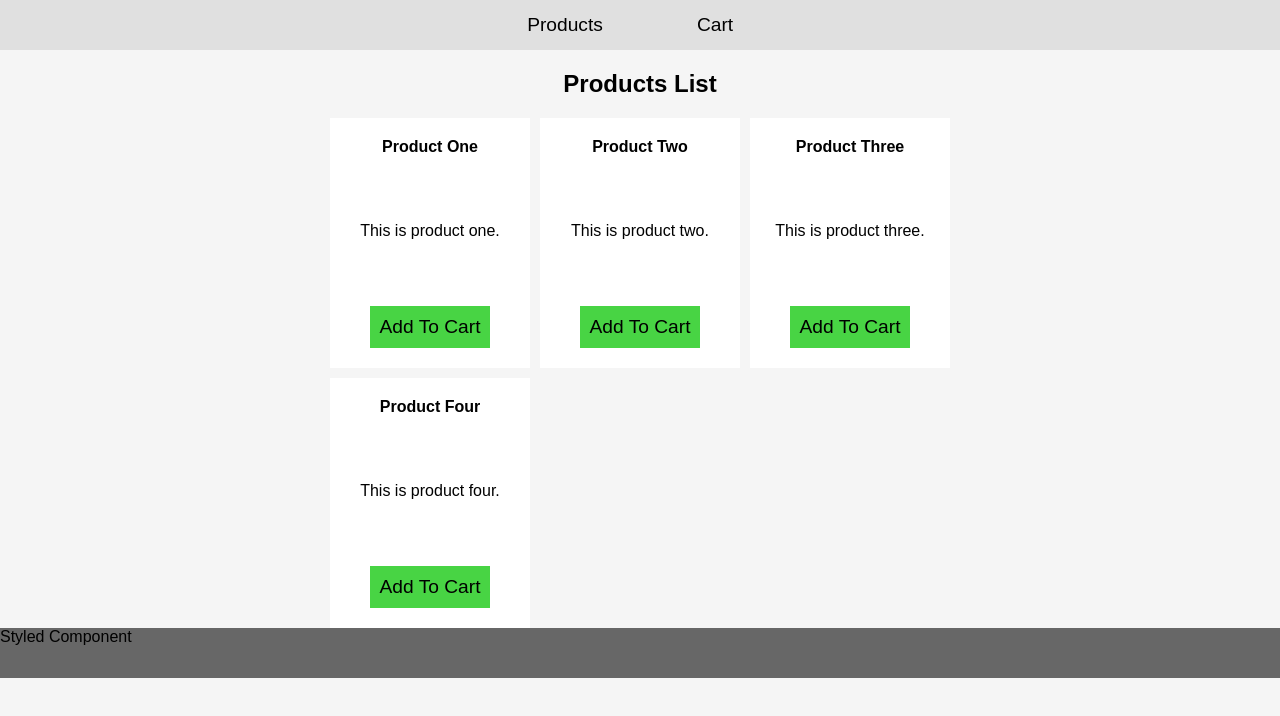
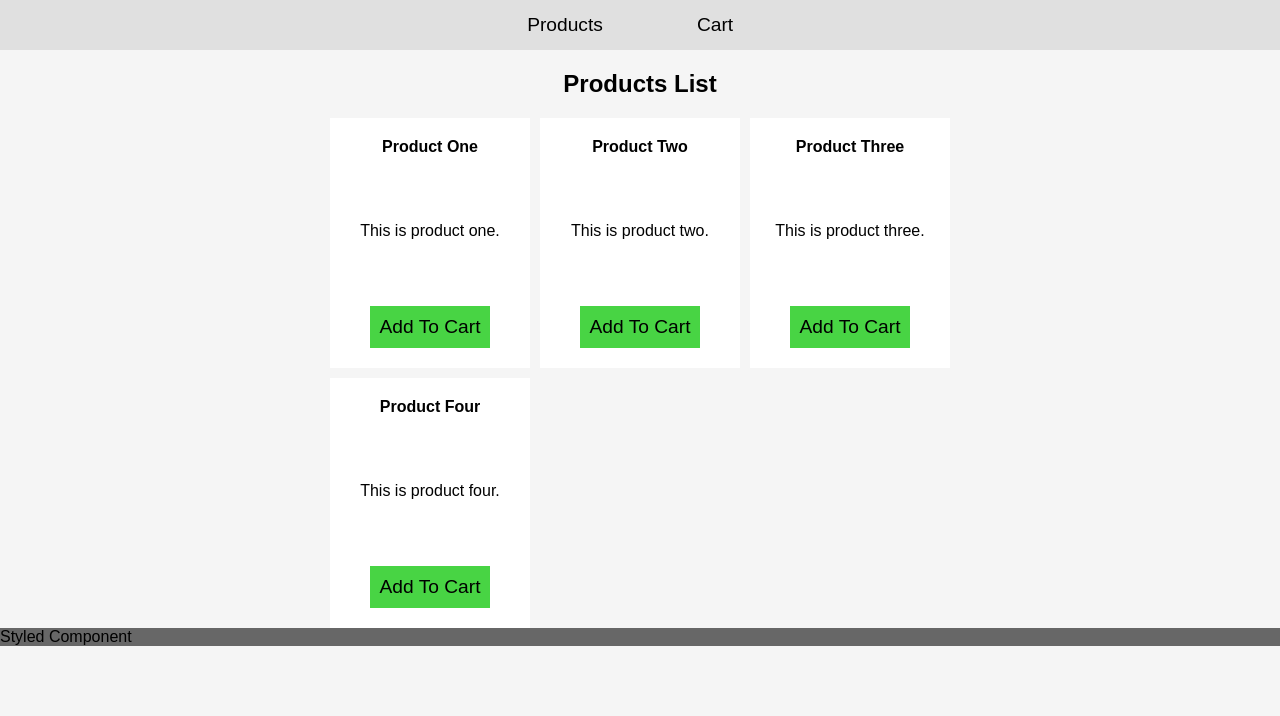
Before and after one commit to EduardoSCosta/atividade-shopping-cart, a React (Create React App) app: page / in a window 1280 px wide. Shown: the top 716 px of the page. Built offline with nearby package versions, Linux system fonts and the light colour scheme.

Commit message:
update theme values

```diff
--- a/src/theme.js
+++ b/src/theme.js
@@ -1,6 +1,8 @@
 const colors = {
-  white: '#ffffff',
-  black: '#000000',
+  white: '#fcfcfc',
+  black: '#242428',
+  red300: '#ff6347',
+  green300: '#48d444',
   blue300: '#1976d2',
   gray50: '#fafafa',
   gray100: '#e5e5e5',
@@ -10,19 +12,19 @@ const colors = {
   gray500: '#676767'
 }
 
-const space = [0, 2, 4, 8, 16, 32, 64];
+const space = [0, 2, 4, 8, 16, 32, 64].map(value => `${value}px`);
 
 const fonts = '"Roboto","Helvetica","Arial",sans-serif';
 
-const fontSizes = [8, 12, 16, 20, 24, 28, 32];
+const fontSizes = [8, 12, 16, 20, 24, 28, 32].map(value => `${value}px`);
 
 const fontWeights = [400, 500, 600, 700];
 
-const radii = [0, 5, 10, 15, 20, 25, 30];
+const radii = [0, 5, 10, 15, 20, 25, 30].map(value => `${value}px`);
 
 const zIndices = [0, 1, 2, 3, 4, 5, 6, 7, 8];
 
-const sizes = [50, 100, 150, 200, 250, 300, 350, 400, 450, 500, 550, 600];
+const sizes = [50, 100, 150, 200, 250, 300, 350, 400, 450, 500, 550, 600].map(value => `${value}px`);
 
 const theme = {
   colors,
```
